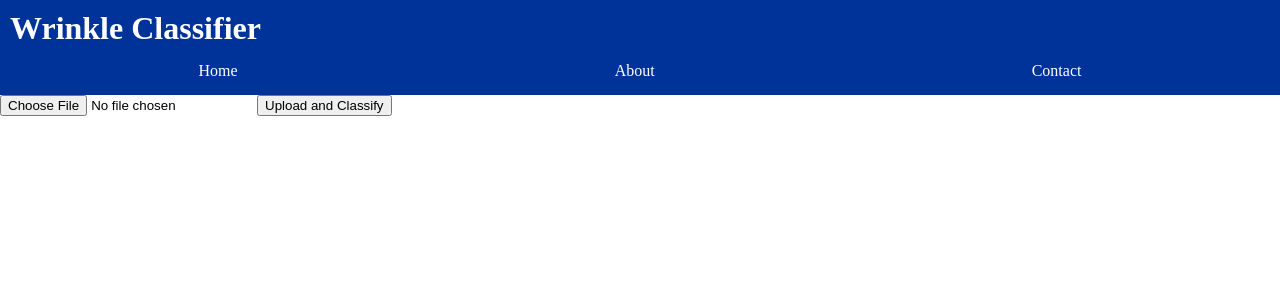
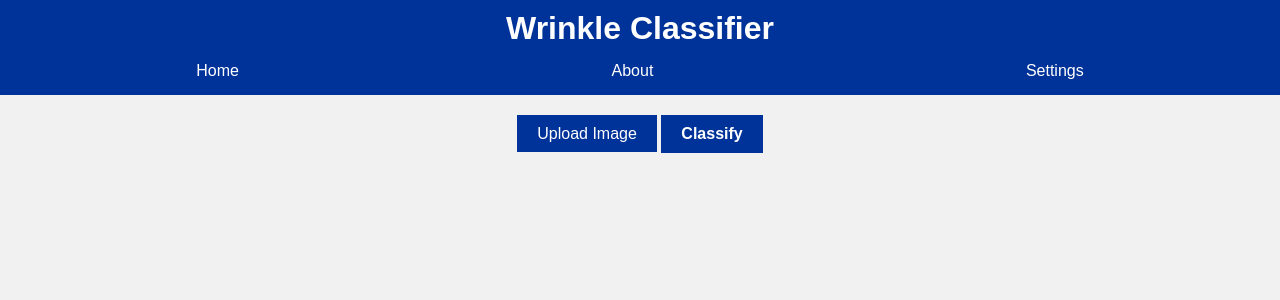
Before and after one commit to GitOverHere/wrinkle-classifer, a Flask app: page / in a window 1280 px wide. Shown: the top 300 px of the page. Run offline with Flask 3, Linux system fonts and the light colour scheme; parts of the project's set-up code (start-up, migrations or seed data) failed here and were passed over.

Commit message:
Made some cosmetic changes

```diff
--- a/templates/index.html
+++ b/templates/index.html
@@ -7,12 +7,15 @@
         body {
             margin: 0;
             padding: 0;
+            font-family: Arial, sans-serif;
+            background-color: #f1f1f1;
         }
 
         header {
             background-color: #003399;
             color: white;
             padding: 10px;
+            text-align: center;
         }
 
         header h1 {
@@ -30,6 +33,62 @@
             text-decoration: none;
             padding: 5px 10px;
         }
+
+        nav a:hover {
+            background-color: #002266;
+        }
+
+        #uploadForm {
+            margin: 20px auto;
+            text-align: center;
+        }
+
+        #uploadForm input[type="file"] {
+            display: none;
+        }
+
+        #uploadForm label {
+            background-color: #003399;
+            color: white;
+            padding: 10px 20px;
+            cursor: pointer;
+            transition: background-color 0.3s;
+        }
+
+        #uploadForm label:hover {
+            background-color: #002266;
+        }
+
+        #classifyButton {
+            background-color: #003399;
+            color: white;
+            border: none;
+            padding: 10px 20px;
+            cursor: pointer;
+            transition: background-color 0.3s;
+            font-weight: bold;
+            font-size: 16px;
+        }
+
+        #classifyButton:hover {
+            background-color: #002266;
+        }
+
+        #resultDiv {
+            text-align: center;
+            margin-top: 20px;
+            font-weight: bold;
+        }
+
+        #imagePreview {
+            max-width: 100%;
+            margin: 20px auto;
+            text-align: center;
+        }
+
+        #previewImage {
+            max-width: 100%;
+        }
     </style>
 </head>
 <body>
@@ -38,13 +97,16 @@
         <nav>
             <a href="#">Home</a>
             <a href="#">About</a>
-            <a href="#">Contact</a>
+            <a href="#">Settings</a>
         </nav>
     </header>
 
+    <div id="imagePreview"></div> <!-- Div to display the image preview -->
+
     <form method="post" enctype="multipart/form-data" id="uploadForm">
-        <input type="file" name="image" accept="image/*" required>
-        <input type="submit" value="Upload and Classify">
+        <label for="image">Upload Image</label>
+        <input type="file" name="image" id="image" accept="image/*" required>
+        <input type="submit" value="Classify" id="classifyButton">
     </form>
     <div id="resultDiv"></div>
 
@@ -66,6 +128,22 @@
             })
             .catch(error => console.error('Error:', error));
         });
+
+        // Function to display the image preview
+        document.getElementById('image').addEventListener('change', function (event) {
+            var file = event.target.files[0];
+            var reader = new FileReader();
+            reader.onloadend = function () {
+                var img = document.createElement('img');
+                img.src = reader.result;
+                img.id = 'previewImage';
+                document.getElementById('imagePreview').innerHTML = '';
+                document.getElementById('imagePreview').appendChild(img);
+            };
+            if (file) {
+                reader.readAsDataURL(file);
+            }
+        });
     </script>
 </body>
 </html>
```
Also changed, not shown: README.md (added).
